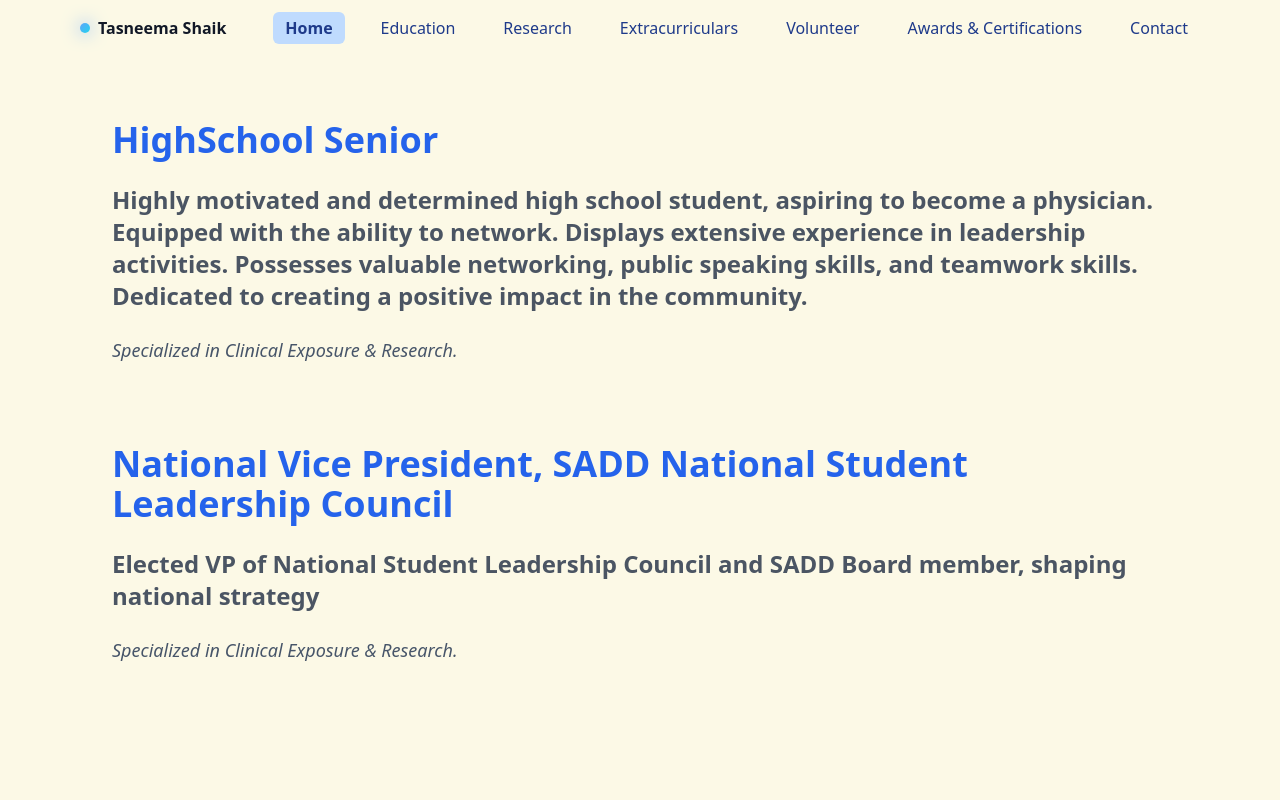
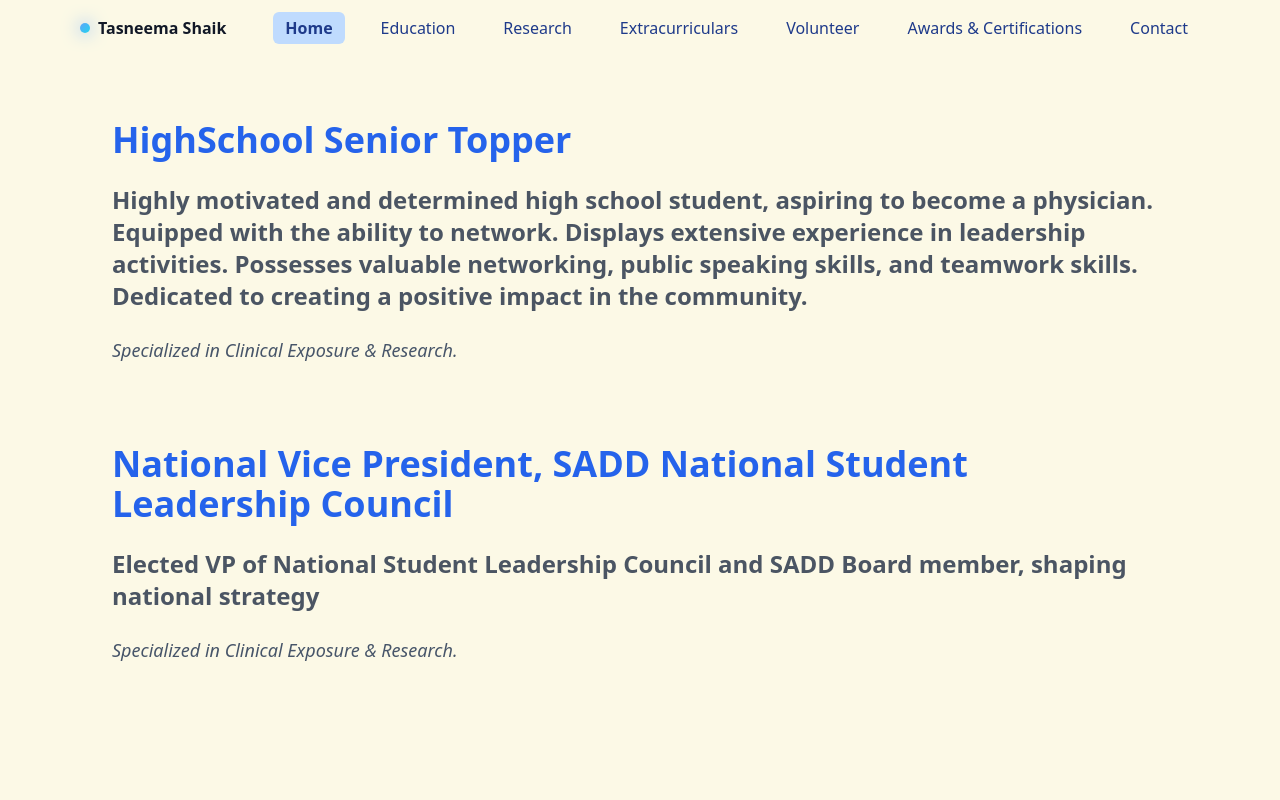
Before and after one commit to TasneemaShaik/portfolio, a React (Vite) app: page / in a window 1280 px wide. Shown: the top 800 px of the page. Built offline with nearby package versions, Linux system fonts and the light colour scheme.

Commit message:
changes to data

```diff
--- a/src/data.js
+++ b/src/data.js
@@ -13,7 +13,7 @@
 
 export const hero = [
     {
-        title: "HighSchool Senior",
+        title: "HighSchool Senior Topper",
         headline:
             "Highly motivated and determined high school student, aspiring to become a physician. Equipped with the ability to network. Displays extensive experience in leadership activities. Possesses valuable networking, public speaking skills, and teamwork skills. Dedicated to creating a positive impact in the community.",
         subtext: "Specialized in Clinical Exposure & Research.",
```
